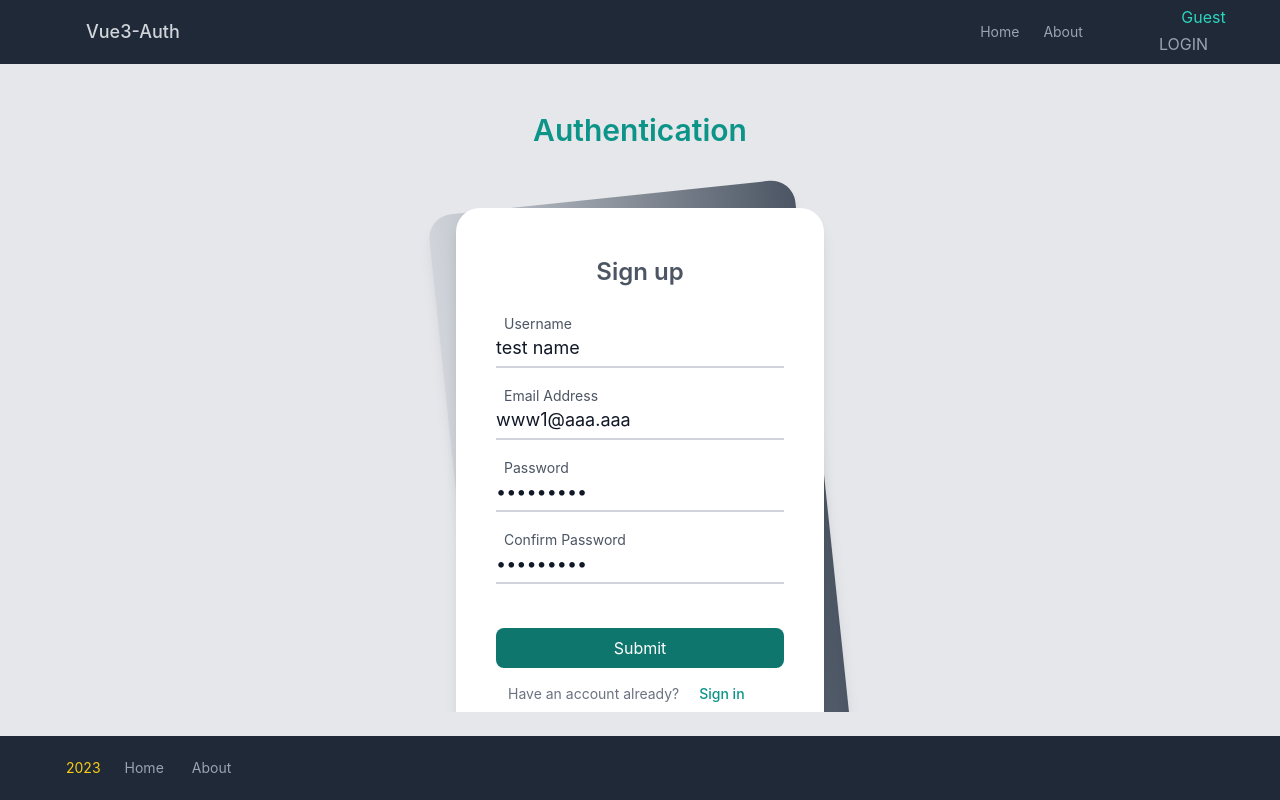
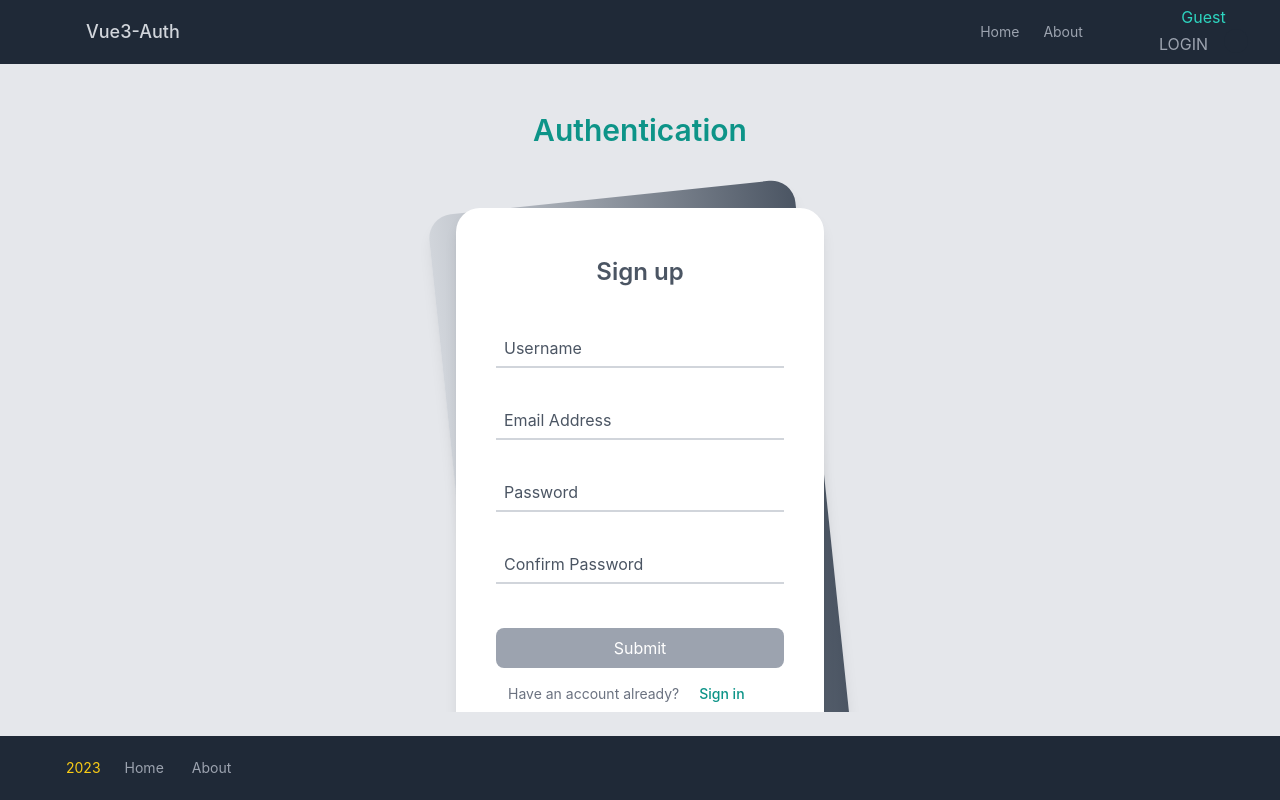
Before and after one commit to alexnas/vue3-auth, a Vue app: page /auth in a window 1280 px wide. Both pictures are taken after a click on the button "Sign up". Built offline with nearby package versions, Linux system fonts and the light colour scheme; some icons are missing.

Commit message:
Clean initial data for auth forms; minor app cleaning

```diff
--- a/src/auth/components/LoginForm.vue
+++ b/src/auth/components/LoginForm.vue
@@ -22,11 +22,6 @@ const toggleShowPassword = () => {
 }
 
 const initialLoginData = {
-  email: 'www1@aaa.aaa',
-  password: '123123123'
-}
-
-const resetLoginData = {
   email: '',
   password: ''
 }
@@ -44,7 +39,7 @@ const onSubmit = handleSubmit.withControlled(async (values) => {
   if (error.value) return
   await authStore.login(values.email, values.password)
   if (error.value) return
-  resetForm({ values: resetLoginData })
+  resetForm({ values: initialLoginData })
 })
 </script>
 
--- a/src/auth/components/RegisterForm.vue
+++ b/src/auth/components/RegisterForm.vue
@@ -27,13 +27,6 @@ const toggleShowPassword = () => {
 }
 
 const initialRegisterData = {
-  name: 'test name',
-  email: 'www1@aaa.aaa',
-  password: '123123123',
-  confirm_password: '123123123'
-}
-
-const resetRegisterData = {
   name: '',
   email: '',
   password: '',
@@ -55,7 +48,7 @@ const onSubmit = handleSubmit.withControlled(async (values) => {
   if (error.value) return
   await authStore.register(values.email, values.name, values.password)
   if (error.value) return
-  resetForm({ values: resetRegisterData })
+  resetForm({ values: initialRegisterData })
 })
 </script>
 
--- a/src/main.ts
+++ b/src/main.ts
@@ -1,10 +1,10 @@
-import './assets/styles/main.css'
+import '@/assets/styles/main.css'
 
 import { createApp } from 'vue'
 import { createPinia } from 'pinia'
 
-import App from './App.vue'
-import router from './router'
+import App from '@/App.vue'
+import router from '@/router'
 
 const app = createApp(App)
 
```
